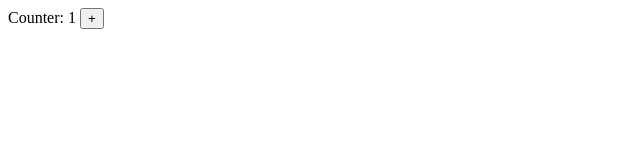
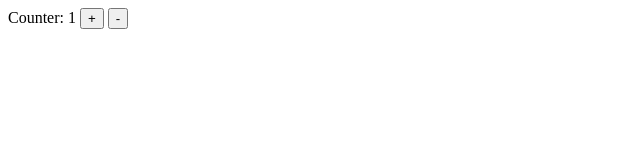
Before and after one commit to scboesch/vue-tutorial, a website: page index.html in a window 1280 px wide. Shown: the full height of the page, 0-640 px from the left. Drawn offline with nearby package versions, Linux system fonts and the light colour scheme.

Commit message:
Added decrement button

```diff
--- a/index.html
+++ b/index.html
@@ -3,6 +3,7 @@
     <div id="app">
       Counter: {{counter}}
       <button @click="increment()"> + </button>
+      <button @click="increment()"> - </button>
     </div>
     <script src="https://unpkg.com/vue"></script>
     <script>
@@ -14,6 +15,9 @@
         methods: {
         	increment: function(){
             	this.counter += 1;
+            },
+            decrement: function(){
+            	this.counter -= 1;
             }
         }
       })
```
